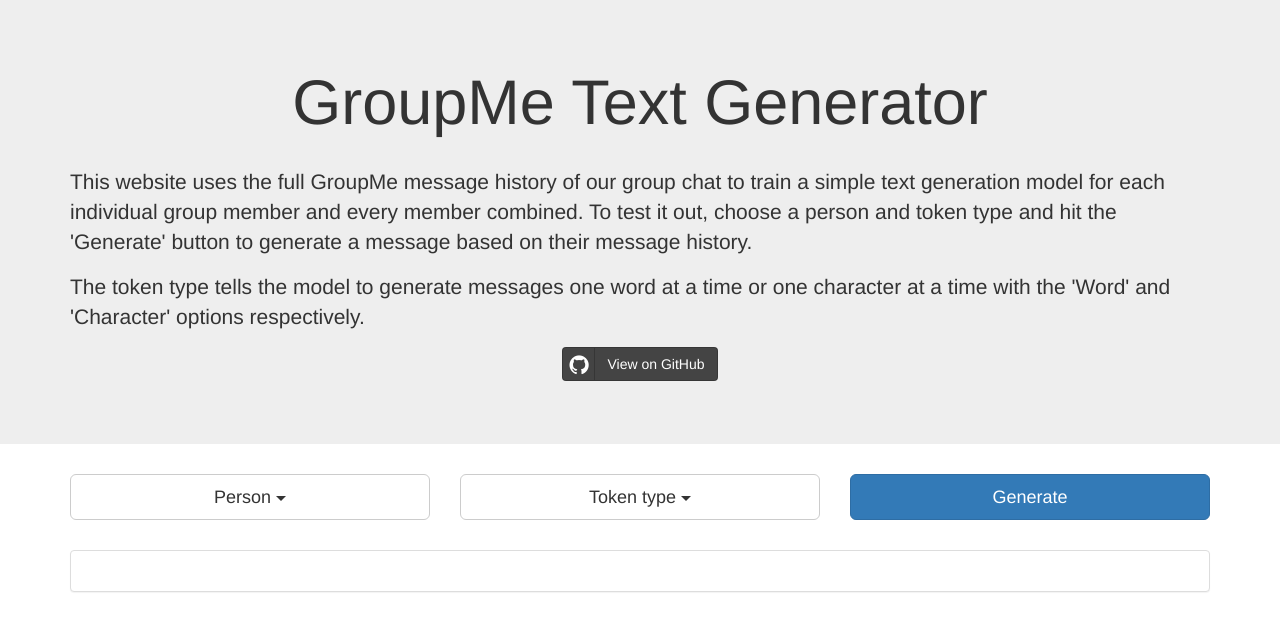
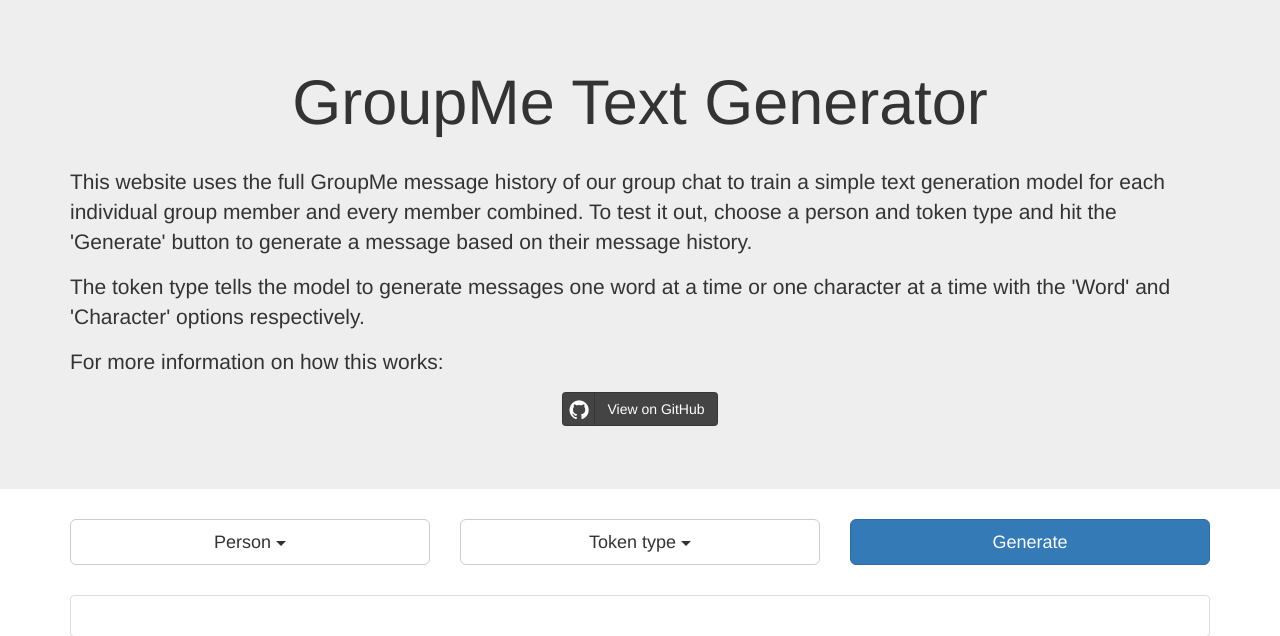
Before and after one commit to lpatino10/groupme-text-generator, a Django app: template TextGenerator/templates/TextGenerator/index.html in a window 1280 px wide. Shown: the top 636 px of the page. Run offline with Django 3.2, Linux system fonts and the light colour scheme; the template is opened without the code that fills it, so the values that code supplies are empty; parts of the project's set-up code (start-up, migrations or seed data) failed here and were passed over; some libraries are stand-ins or nearby versions.

Commit message:
Add extra text in header

```diff
--- a/TextGenerator/templates/TextGenerator/index.html
+++ b/TextGenerator/templates/TextGenerator/index.html
@@ -37,6 +37,9 @@
                 <p>
                     The token type tells the model to generate messages one word at a time or one
                     character at a time with the 'Word' and 'Character' options respectively.
+                </p>
+                <p>
+                    For more information on how this works:
                 </p>
                 <p class="text-center">
                     <a class="btn btn-social btn-github" href="https://github.com/lpatino10/groupme-text-generator">
```
